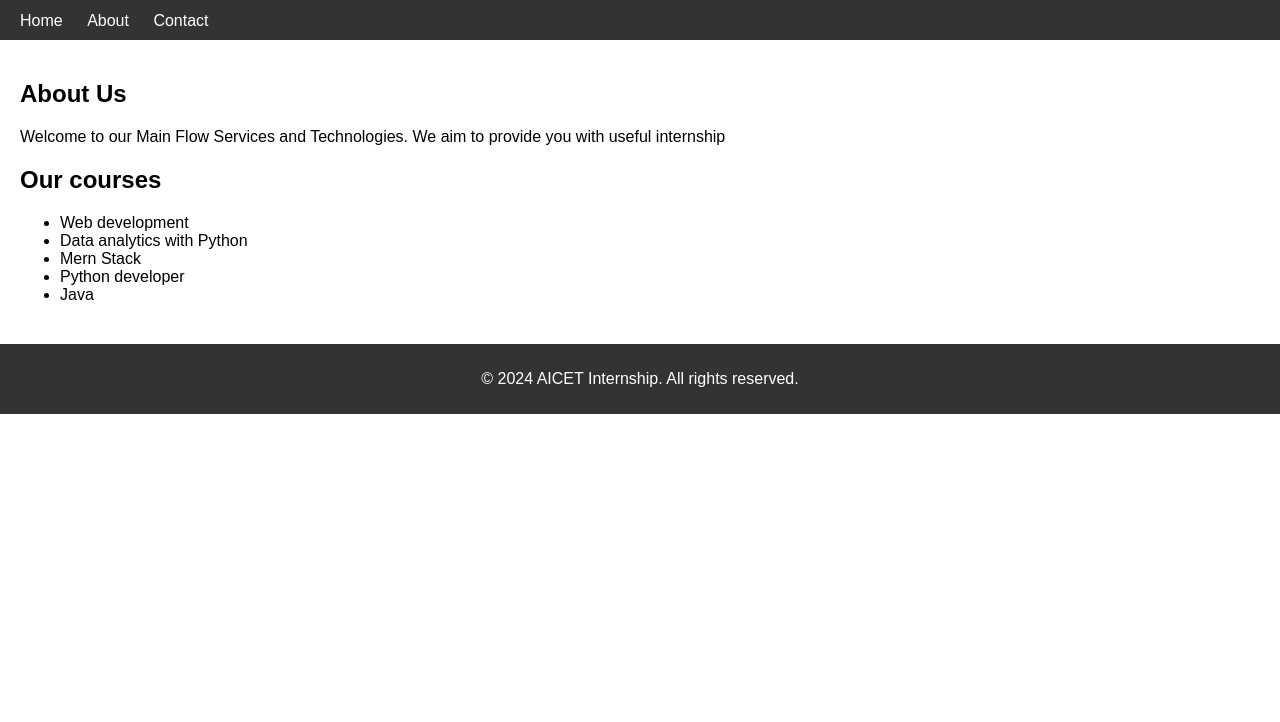
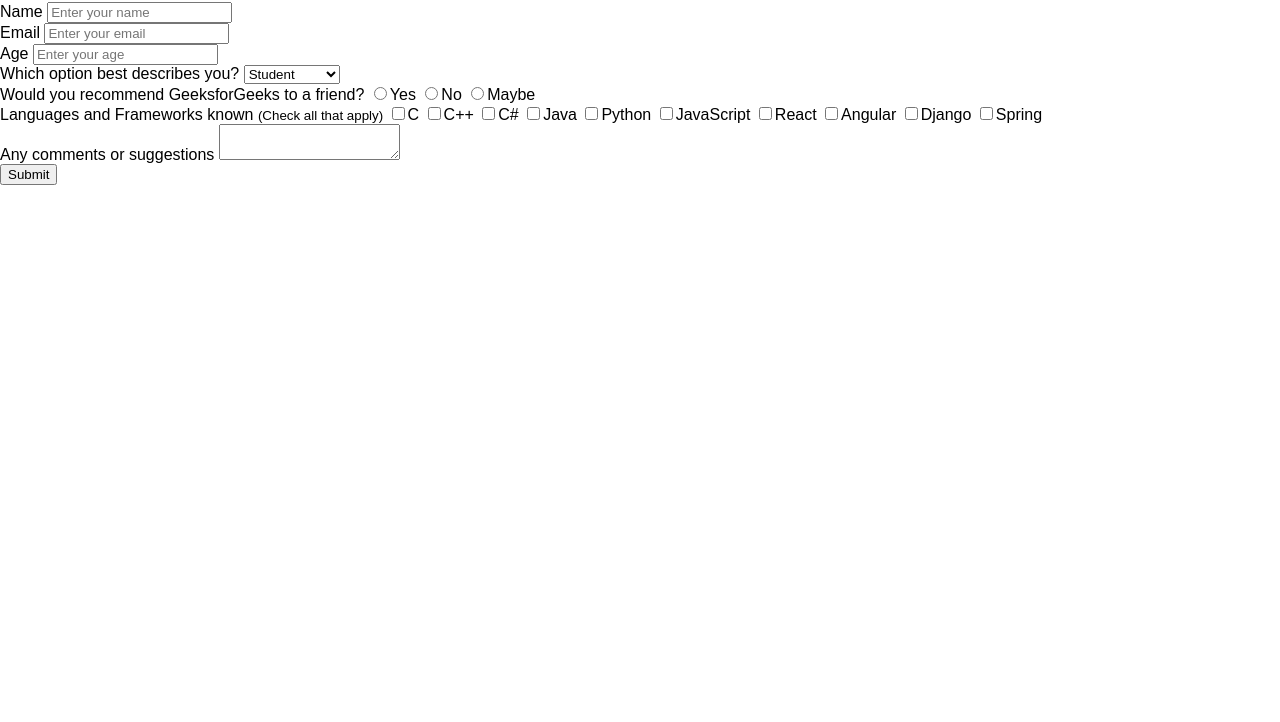
Before and after one commit to MEGHANA-M-L/WebsitebyMaggi, a plain HTML site: page index.html in a window 1280 px wide. Shown: the part 78-800 px from the top of the page. Drawn offline with Linux system fonts and the light colour scheme.

Commit message:
index.html

```diff
--- a/index.html
+++ b/index.html
@@ -1,45 +1,160 @@
 <!DOCTYPE html>
 <html lang="en">
+
 <head>
-    <meta charset="UTF-8">
-    <meta name="viewport" content="width=device-width, initial-scale=1.0">
-    <title>COURSE SELECTION</title>
+	<meta charset="UTF-8">
+	<meta http-equiv="X-UA-Compatible"
+		content="IE=edge">
+	<meta name="viewport"
+		content="width=device-width, initial-scale=1.0">
+	<title>
+		Build a Survey Form using HTML and CSS
+	</title>
     <link rel="stylesheet" href="style.css">
+
+
 </head>
+
 <body>
+	<h1>Student Survey Form</h1>
 
-<header>
-    <h1>COURSE SELECTION</h1>
-    <nav>
-        <ul>
-            <li><a href="#">Home</a></li>
-            <li><a href="img.png">About</a></li>
-            <li><a href="#">Contact</a></li>
-        </ul>
-    </nav>
-</header>
+	<!-- Create Form -->
+	<form id="form">
 
-<main>
-    <section>
-        <h2>About Us</h2>
-        <p>Welcome to our Main Flow Services and Technologies. We aim to provide you with useful internship</p>
-    </section>
+		<!-- Details -->
+		<div class="form-control">
+			<label for="name" id="label-name">
+				Name
+			</label>
 
-    <section>
-        <h2>Our courses</h2>
-        <ul>
-            <li>Web development</li>
-            <li>Data analytics with Python</li>
-            <li>Mern Stack</li>
-            <li>Python developer</li>
-            <li>Java</li>
-        </ul>
-    </section>
-</main>
+			<!-- Input Type Text -->
+			<input type="text" id="name"
+				placeholder="Enter your name" />
+		</div>
 
-<footer>
-    <p>&copy; 2024 AICET Internship. All rights reserved.</p>
-</footer>
+		<div class="form-control">
+			<label for="email" id="label-email">
+				Email
+			</label>
 
+			<!-- Input Type Email-->
+			<input type="email" id="email"
+				placeholder="Enter your email" />
+		</div>
+
+		<div class="form-control">
+			<label for="age" id="label-age">
+				Age
+			</label>
+
+			<!-- Input Type Text -->
+			<input type="text" id="age"
+				placeholder="Enter your age" />
+		</div>
+
+		<div class="form-control">
+			<label for="role" id="label-role">
+				Which option best describes you?
+			</label>
+
+			<!-- Dropdown options -->
+			<select name="role" id="role">
+				<option value="student">Student</option>
+				<option value="intern">Intern</option>
+				<option value="professional">
+					Professional
+				</option>
+				<option value="other">Other</option>
+			</select>
+		</div>
+
+		<div class="form-control">
+			<label>
+				Would you recommend GeeksforGeeks
+				to a friend?
+			</label>
+
+			<!-- Input Type Radio Button -->
+			<label for="recommed-1">
+				<input type="radio" id="recommed-1"
+					name="recommed">Yes
+				</input>
+			</label>
+			<label for="recommed-2">
+				<input type="radio" id="recommed-2"
+					name="recommed">No
+				</input>
+			</label>
+			<label for="recommed-3">
+				<input type="radio" id="recommed-3"
+					name="recommed">Maybe
+				</input>
+			</label>
+		</div>
+
+		<div class="form-control">
+			<label>Languages and Frameworks known
+				<small>(Check all that apply)</small>
+			</label>
+			<!-- Input Type Checkbox -->
+			<label for="inp-1">
+				<input type="checkbox" name="inp">C
+				</input>
+			</label>
+			<label for="inp-2">
+				<input type="checkbox" name="inp">C++
+				</input>
+			</label>
+			<label for="inp-3">
+				<input type="checkbox" name="inp">C#
+				</input>
+			</label>
+			<label for="inp-4">
+				<input type="checkbox" name="inp">Java
+				</input>
+			</label>
+			<label for="inp-5">
+				<input type="checkbox" name="inp">Python
+				</input>
+			</label>
+			<label for="inp-6">
+				<input type="checkbox" name="inp">JavaScript
+				</input>
+			</label>
+			<label for="inp-7">
+				<input type="checkbox" name="inp">React
+				</input>
+			</label>
+			<label for="inp-7">
+				<input type="checkbox" name="inp">Angular
+				</input>
+			</label>
+			<label for="inp-7">
+				<input type="checkbox" name="inp">Django
+				</input>
+			</label>
+			<label for="inp-7">
+				<input type="checkbox" name="inp">Spring
+				</input>
+			</label>
+		</div>
+
+		<div class="form-control">
+			<label for="comment">
+				Any comments or suggestions
+			</label>
+
+			<!-- multi-line text input control -->
+			<textarea name="comment" id="comment"
+					placeholder="Enter your comment here">
+			</textarea>
+		</div>
+
+		<!-- Multi-line Text Input Control -->
+		<button type="submit" value="submit">
+			Submit
+		</button>
+	</form>
 </body>
+
 </html>
```
